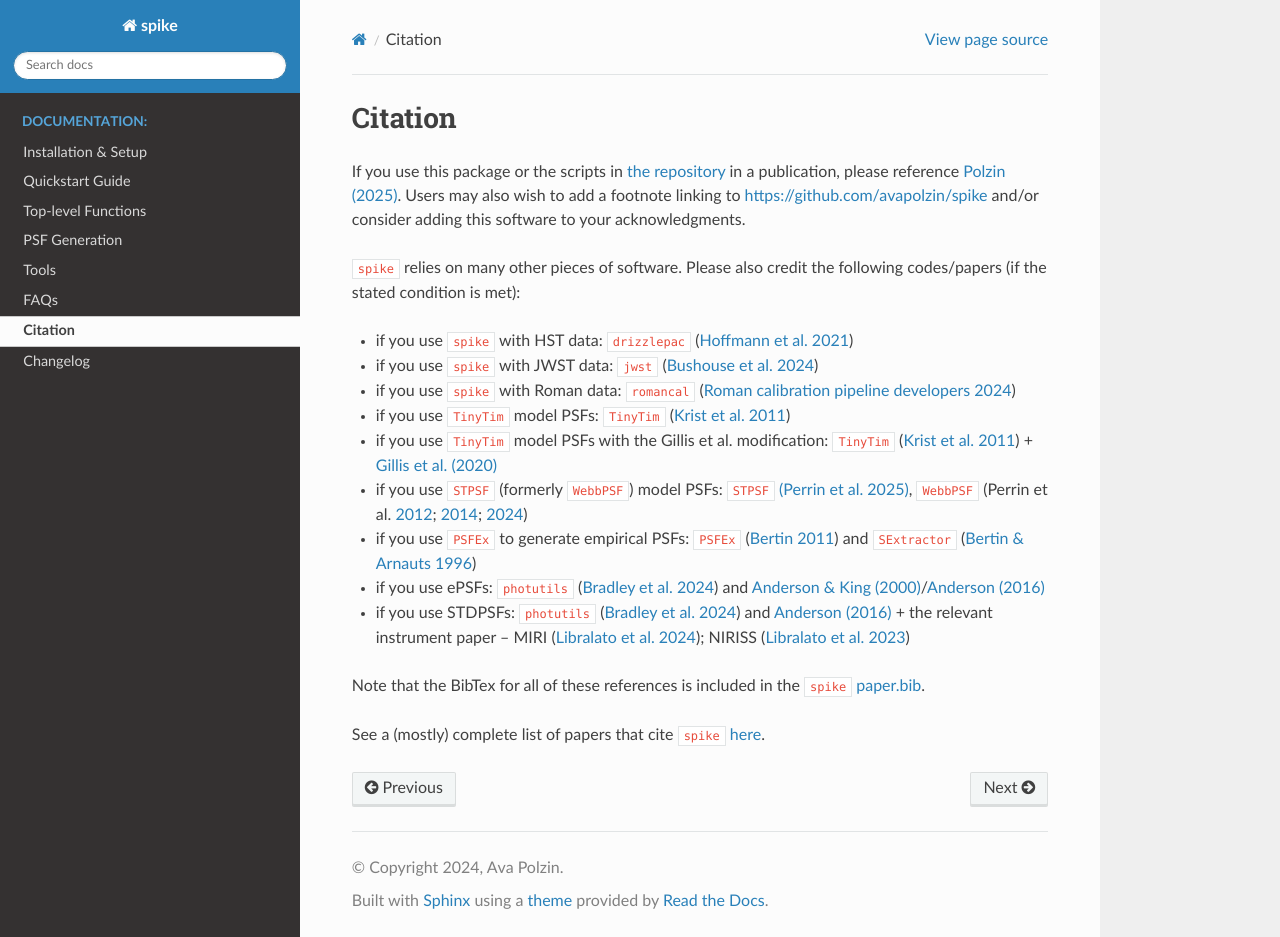
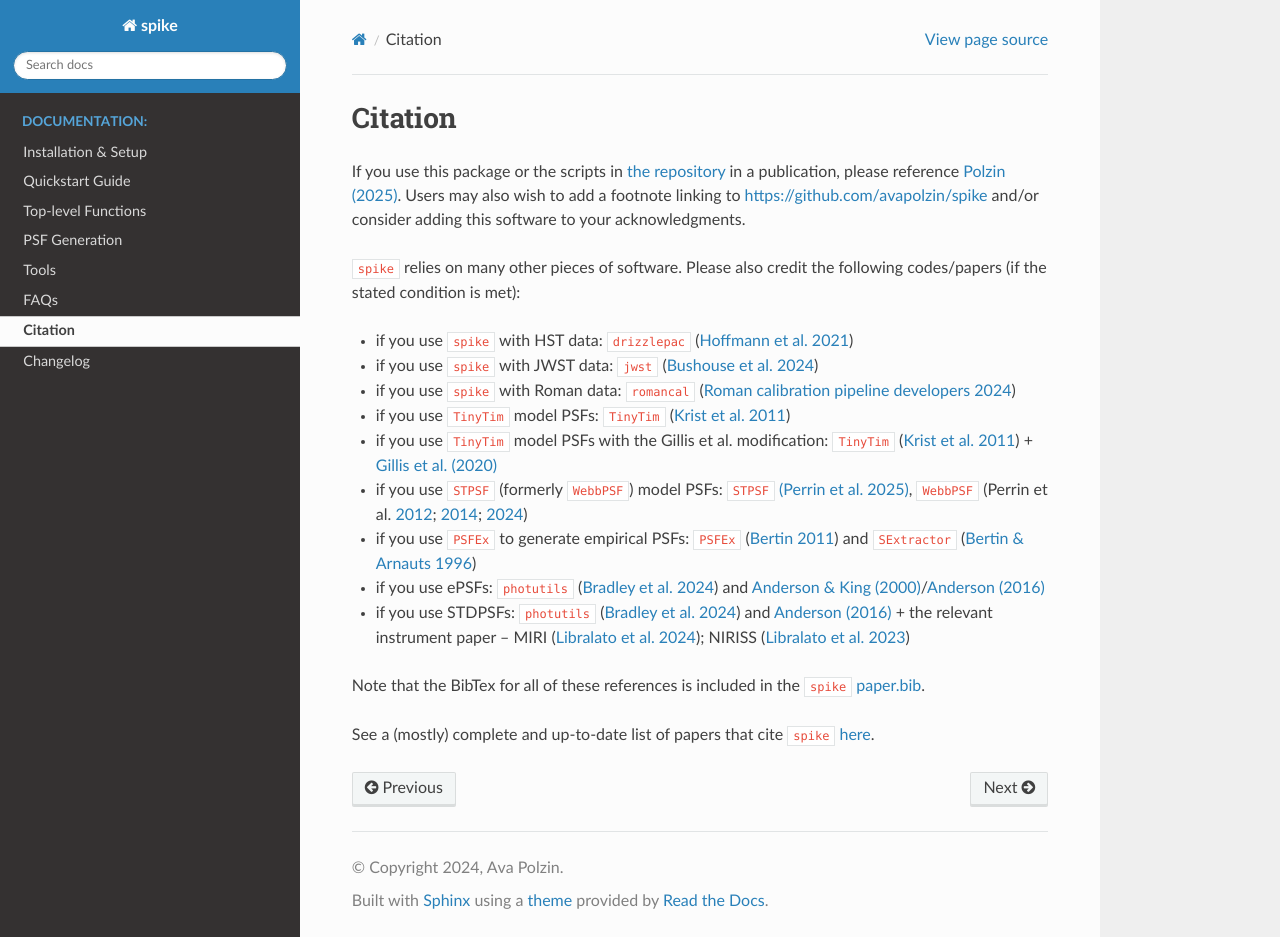
Before and after one commit to avapolzin/spike, a Sphinx documentation site: the page built from docs/citation.rst, in a window 1280 px wide and 937 px high. Built offline with Sphinx 7.4.7 and the Read the Docs theme 3.1.0, drawn with Linux system fonts in a browser that asks for light colours; pages that are not in the unit, such as notebooks, are missing from menus.

```diff
--- a/docs/citation.rst
+++ b/docs/citation.rst
@@ -20,4 +20,4 @@ If you use this package or the scripts in `the repository <https://github.com/av
 Note that the BibTex for all of these references is included in the ``spike`` `paper.bib <https://github.com/avapolzin/spike/blob/master/paper/paper.bib>`_.
 
 
-See a (mostly) complete list of papers that cite ``spike`` `here <https://ui.adsabs.harvard.edu/search/q=citations(bibcode%3A2025JOSS...10.8200P)>`_.
+See a (mostly) complete and up-to-date list of papers that cite ``spike`` `here <https://ui.adsabs.harvard.edu/search/q=citations(bibcode%3A2025JOSS...10.8200P)>`_.
```
